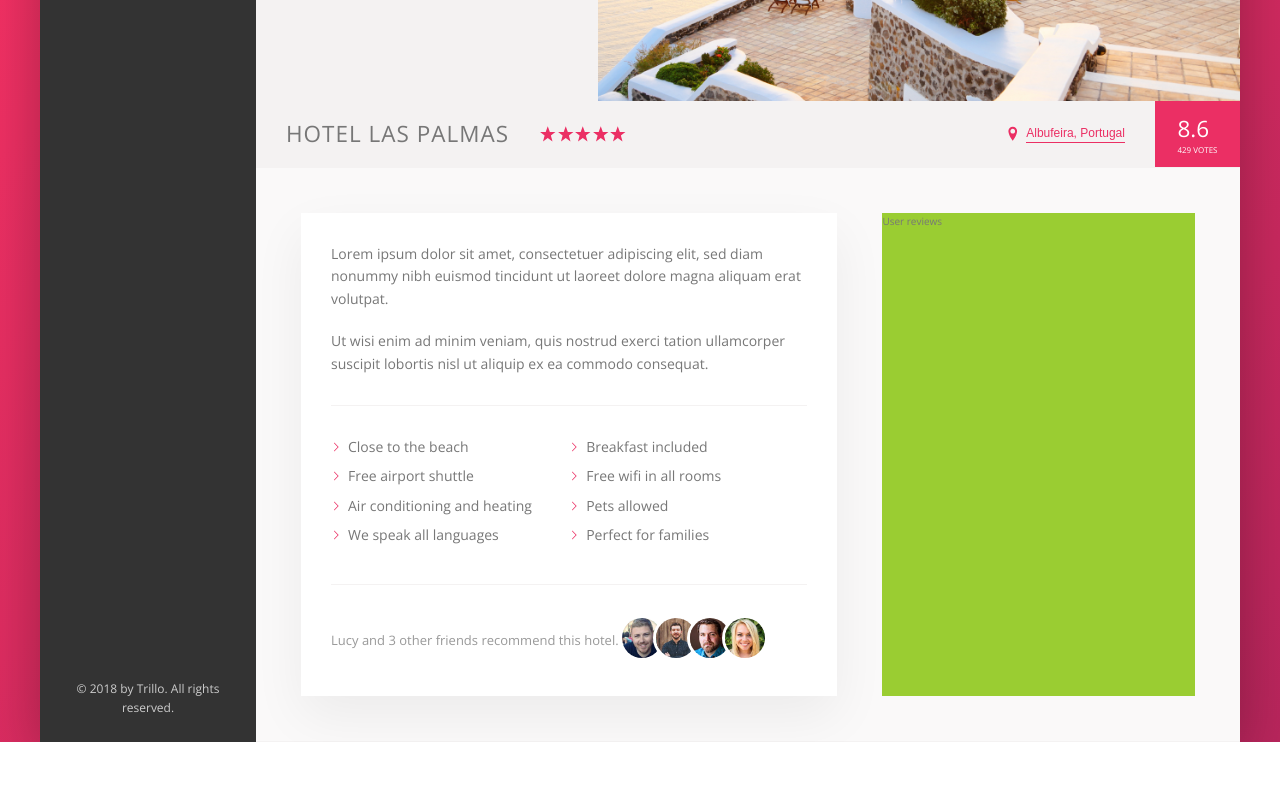
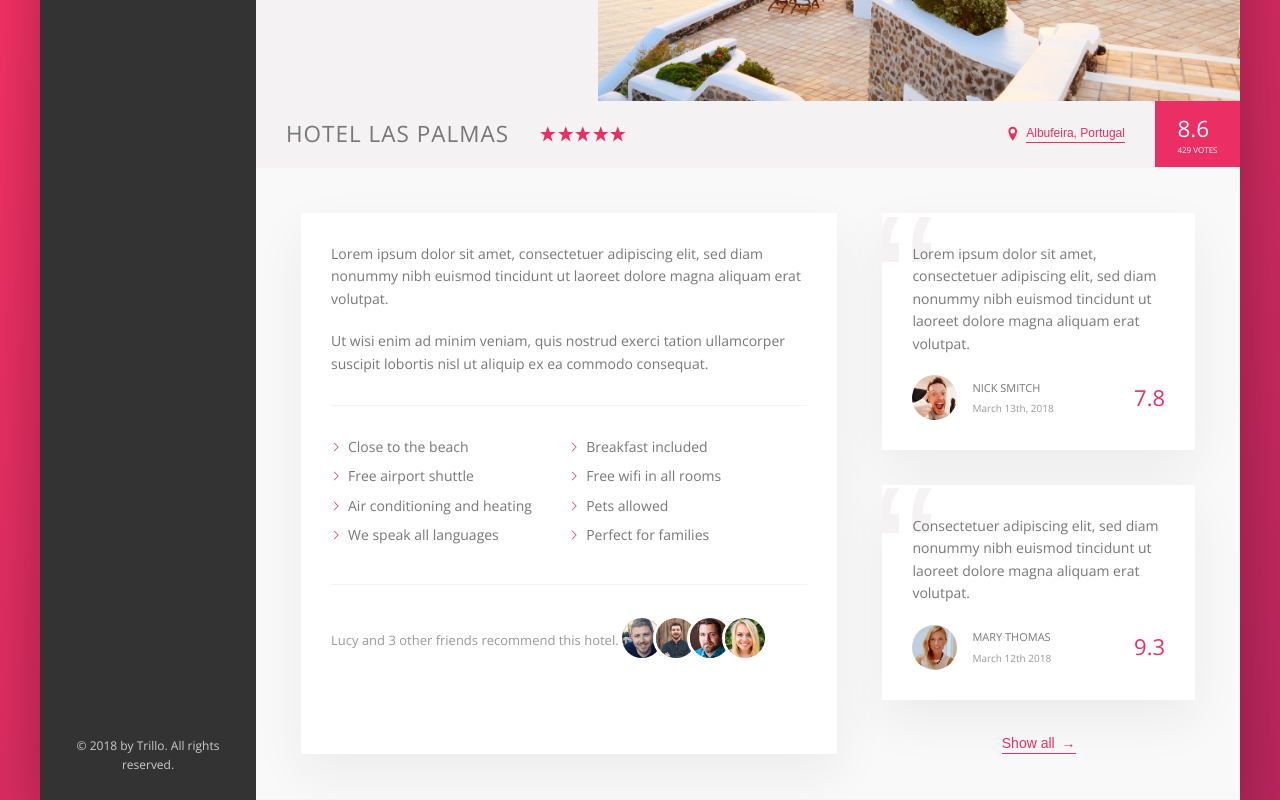
Before and after one commit to KadenZipfel/trillo, a website: page index.html in a window 1280 px wide. Shown: the part 354-1154 px from the top of the page. Before the commit the page ends 1096 px from the top, so only its background shows below. Drawn offline with nearby package versions, Linux system fonts and the light colour scheme.

Commit message:
Build user reviews section

```diff
--- a/index.html
+++ b/index.html
@@ -173,7 +173,39 @@
             </div>
 
             <div class="user-reviews">
-              User reviews
+              <figure class="review">
+                <blockquote class="review__text">
+                  Lorem ipsum dolor sit amet, consectetuer adipiscing elit,
+                  sed diam nonummy nibh euismod tincidunt ut laoreet dolore
+                  magna aliquam erat volutpat.
+                </blockquote>
+                <figcaption class="review__user">
+                  <img src="img/user-1.jpg" alt="User 1" class="review__photo">
+                  <div class="review__user-box">
+                    <p class="review__user-name">Nick Smitch</p>
+                    <p class="review__user-date">March 13th, 2018</p>
+                  </div>
+                  <div class="review__rating">7.8</div>
+                </figcaption>
+              </figure>
+
+              <figure class="review">
+                <blockquote class="review__text">
+                  Consectetuer adipiscing elit,
+                  sed diam nonummy nibh euismod tincidunt ut laoreet dolore
+                  magna aliquam erat volutpat.
+                </blockquote>
+                <figcaption class="review__user">
+                  <img src="img/user-2.jpg" alt="User 1" class="review__photo">
+                  <div class="review__user-box">
+                    <p class="review__user-name">Mary Thomas</p>
+                    <p class="review__user-date">March 12th 2018</p>
+                  </div>
+                  <div class="review__rating">9.3</div>
+                </figcaption>
+              </figure>
+
+              <button class="btn-inline">Show all <span>&rarr;</span></button>
             </div>
           </div>
         </main>
--- a/sass/_components.scss
+++ b/sass/_components.scss
@@ -264,8 +264,17 @@
   cursor: pointer;
   transition: all .2s;
 
+  & span {
+    margin-left: 3px;
+    transition: margin-left .2s;
+  }
+
   &:hover {
     color: var(--color-grey-dark-1);
+
+    span {
+      margin-left: 8px;
+    }
   }
 
   &:focus {
@@ -360,3 +369,66 @@
     }
   }
 }
+
+
+// Reviews
+.review {
+  background-color: white;
+  box-shadow: var(--shadow-light);
+  padding: 3rem;
+  margin-bottom: 3.5rem;
+  position: relative;
+  overflow: hidden;
+
+  &__text {
+    margin-bottom: 2rem;
+    z-index: 10;
+    position: relative;
+  }
+
+  &__user {
+    display: flex;
+    align-items: center;
+  }
+
+  &__photo {
+    height: 4.5rem;
+    width: 4.5rem;
+    border-radius: 50%;
+    margin-right: 1.5rem;
+  }
+
+  &__user-box {
+    margin-right: auto;
+  }
+
+  &__user-name {
+    font-size: 1.1rem;
+    font-weight: 500;
+    text-transform: uppercase;
+    margin-bottom: .4rem;
+  }
+
+  &__user-date {
+    font-size: 1rem;
+    color: var(--color-grey-dark-3);
+  }
+
+  &__rating {
+    color: var(--color-primary);
+    font-size: 2.2rem;
+    font-weight: 300;
+  }
+
+  &::before {
+    content: "\201C";
+    position: absolute;
+    top: -2.75rem;
+    left: -1rem;
+    line-height: 1;
+    font-size: 20rem;
+    color: var(--color-grey-light-2);
+    font-family: sans-serif;
+    z-index: 1;
+  }
+}
--- a/sass/_layout.scss
+++ b/sass/_layout.scss
@@ -37,6 +37,7 @@
 }
 
 .detail {
+  font-size: 1.4rem;
   display: flex;
   padding: 4.5rem;
   background-color: var(--color-grey-light-1);
@@ -44,7 +45,6 @@
 }
 
 .description {
-  font-size: 1.4rem;
   background-color: white;
   box-shadow: var(--shadow-light);
   padding: 3rem;
@@ -53,6 +53,9 @@
 }
 
 .user-reviews {
-  background-color: yellowgreen;
   flex: 1;
+
+  display: flex;
+  flex-direction: column;
+  align-items: center;
 }
```
Also changed, not shown: css/style.css.
